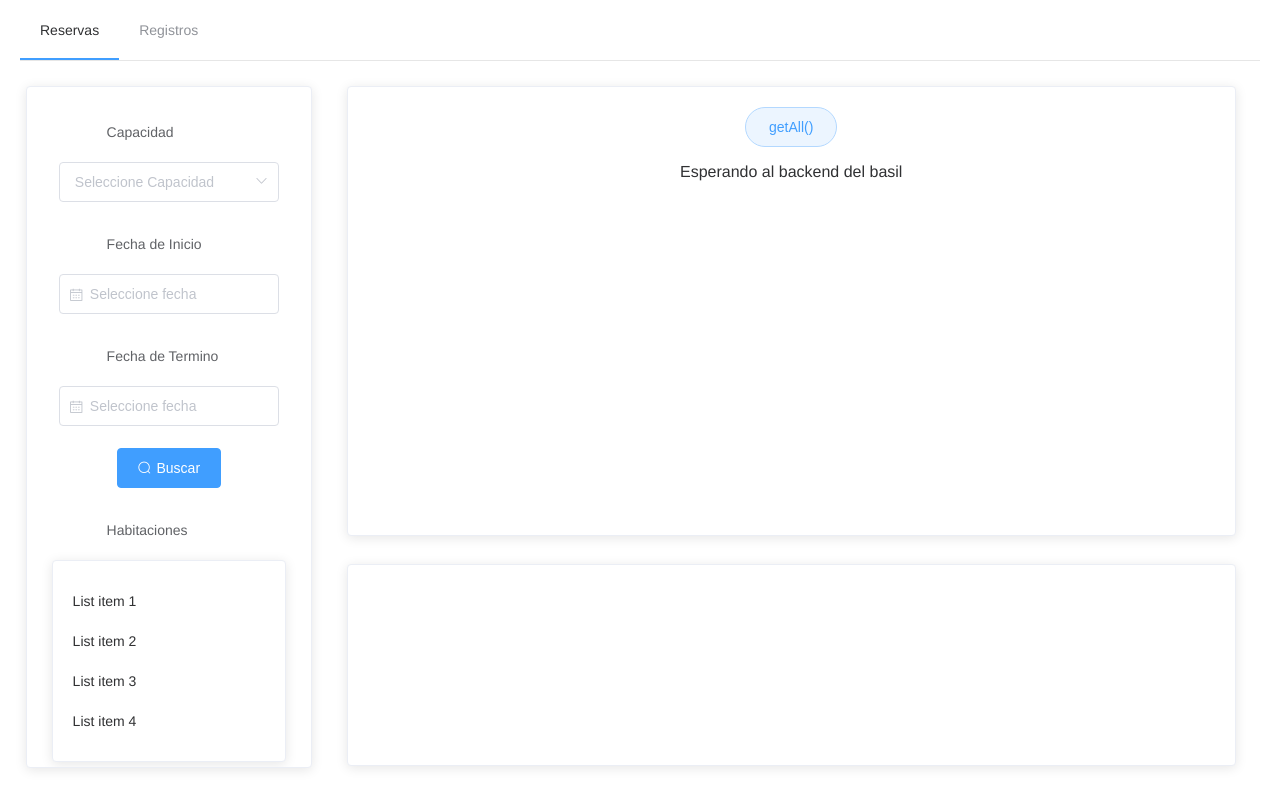
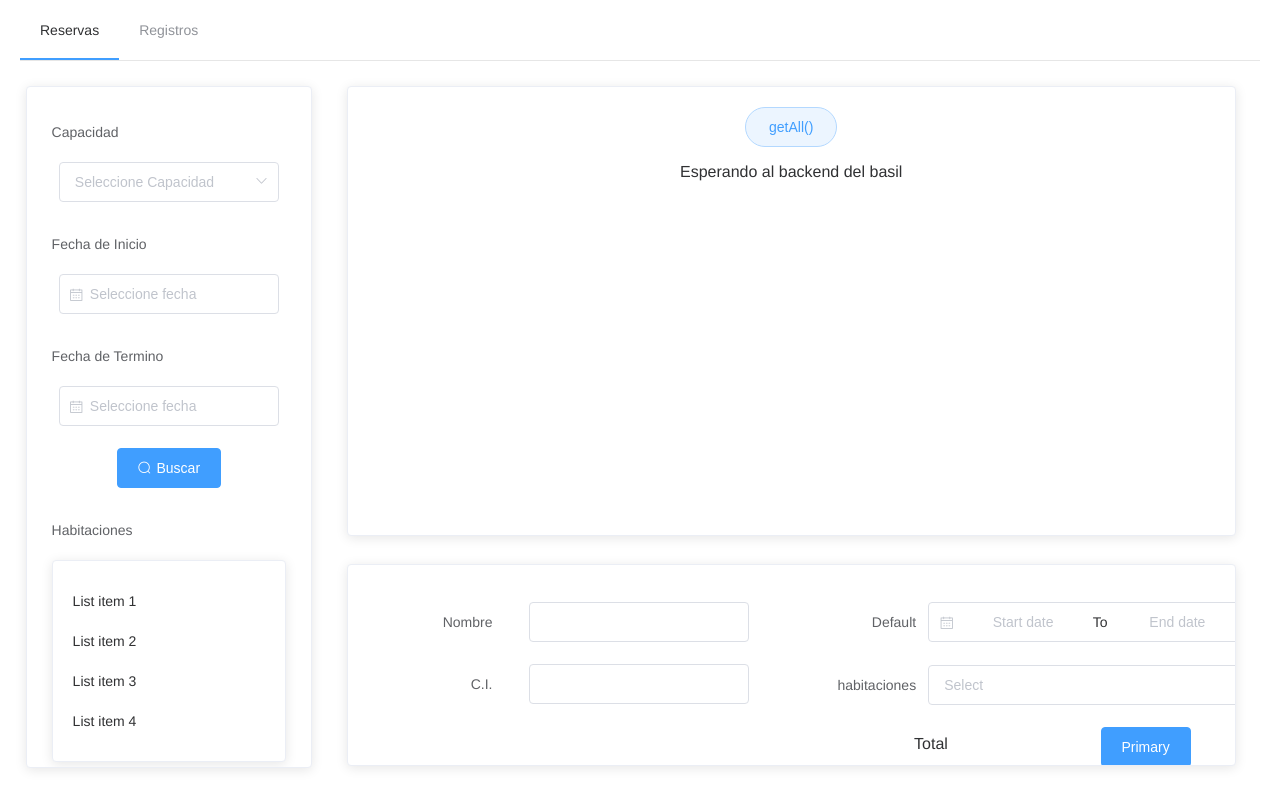
Before and after one commit to Kakoo8/TingesoFront, a Vue app: page /#/ in a window 1280 px wide. Built offline with nearby package versions, Linux system fonts and the light colour scheme.

Commit message:
CHG: se agregan botones a componente reservation + ordenamiento codigo

```diff
--- a/src/components/FilterRack.vue
+++ b/src/components/FilterRack.vue
@@ -1,110 +1,67 @@
 <template>
-    <el-card class="box-card filters" id="main-box" >
-
-      <el-form ref="form" class="form" :model="form" label-position= "top" label-width="auto" >
-
-        <el-form-item  label="Capacidad">
-
+  <el-card class="box-card filters" id="main-box">
+    <el-form ref="form" class="form" :model="form" label-position="top" label-width="auto">
+      <el-form-item label="Capacidad">
         <div class="block">
-
-            <el-select  v-model="value" clearable placeholder="Seleccione Capacidad" >
-              <el-option>
-
-              </el-option>
+          <el-select v-model="value" clearable placeholder="Seleccione Capacidad">
+            <el-option value="prueba" label="prueba2"></el-option>
           </el-select>
-
         </div>
-
       </el-form-item>
 
       <el-form-item label="Fecha de Inicio">
-
         <div class="block">
-
-            <el-date-picker
-                v-model="value1"
-                type="date"
-                placeholder="Seleccione fecha">
-            </el-date-picker>
-
+          <el-date-picker v-model="value1" type="date" placeholder="Seleccione fecha"></el-date-picker>
         </div>
-
       </el-form-item>
 
       <el-form-item label="Fecha de Termino">
-
         <div class="block">
-
-            <el-date-picker
-                v-model="value2"
-                type="date"
-                placeholder="Seleccione fecha">
-            </el-date-picker>
-
+          <el-date-picker v-model="value2" type="date" placeholder="Seleccione fecha"></el-date-picker>
         </div>
-
       </el-form-item>
 
-        <el-form-item label="">
-
+      <el-form-item label>
         <div class="block">
-
-              <el-button  type="primary" icon="el-icon-search">Buscar</el-button>
-
+          <el-button type="primary" icon="el-icon-search">Buscar</el-button>
         </div>
-
       </el-form-item>
 
       <el-form-item label="Habitaciones">
-
         <el-card class="box-card">
-
-              <div v-for="o in 4" :key="o" class="text item">
-              {{'List item ' + o }}
-              </div>
-
+          <div v-for="o in 4" :key="o" class="text item">{{'List item ' + o }}</div>
         </el-card>
-
       </el-form-item>
-
     </el-form>
-
   </el-card>
 </template>
+
 
 <style>
 #main-box {
     height: 85vh;
 }
-  .el-input__inner{
+.el-input__inner {
     width: 220px;
 }
-  .form{
+.form {
     text-align: left;
     padding: 5px;
 }
-    .block{
+.block {
     text-align: center;
 }
-  .el-form-item__label{
-    padding-left: 55px !important;
-  }
-
 </style>
 
 <script>
 export default {
     data() {
         return {
-        pickerOptions: {
-          disabledDate(time) {
-            return time.getTime() > Date.now();
-          },
-
-        },
+            value: '',
             value1: '',
             value2: '',
-      };
+            form: {},
         }
-  };
+    },
+}
 </script>
--- a/src/components/NavBar.vue
+++ b/src/components/NavBar.vue
@@ -10,7 +10,6 @@
       data() {
           return {
               activeIndex: '1',
-              activeIndex2: '1'
           };
       },
       methods: {
--- a/src/components/Rack.vue
+++ b/src/components/Rack.vue
@@ -1,37 +1,31 @@
 <template>
   <el-col :span="24" id="rack">
     <el-card class="box-card" id="rack-box">
-            <el-button type="primary" v-on:click="getAll()" round plain>getAll()</el-button>
+      <el-button type="primary" @click="getAll()" round plain>getAll()</el-button>
       <p>{{rooms}}</p>
     </el-card>
   </el-col>
 </template>
 
 <script>
-import axios from "axios";
+import axios from 'axios'
 
 export default {
     data() {
         return {
-            rooms: "Esperando al backend del basil"
+            rooms: 'Esperando al backend del basil',
         }
     },
 
-    props: [
-
-    ],
+    props: [],
 
     methods: {
         getAll() {
-            axios.get("http://157.230.12.110:8080/api/rooms").
-            then(
-                (response) => {
-                    this.rooms = response.data;
-                }
-            )
-        }
-    }
-
+            axios.get('http://157.230.12.110:8080/api/rooms').then(response => {
+                this.rooms = response.data
+            })
+        },
+    },
 }
 </script>
 
@@ -46,5 +40,4 @@ export default {
 #register {
     height: 25vh;
 }
-
 </style>
--- a/src/components/Reservation.vue
+++ b/src/components/Reservation.vue
@@ -2,17 +2,114 @@
   <el-row>
     <el-col :span="24">
       <el-card class="box-card">
+        <el-row>
+          <el-form ref="form" :model="form" label-width="120px">
+            <el-col :span="12">
+              <el-row>
+                <el-form-item label="Nombre">
+                  <el-input v-model="form.name"></el-input>
+                </el-form-item>
+                <el-form-item label="C.I.">
+                  <el-input v-model="form.ci"></el-input>
+                </el-form-item>
+              </el-row>
+            </el-col>
+            <el-col :span="12">
+              <el-form-item label="Default">
+                <el-date-picker
+                  v-model="value1"
+                  type="daterange"
+                  range-separator="To"
+                  start-placeholder="Start date"
+                  end-placeholder="End date"
+                ></el-date-picker>
+              </el-form-item>
+              <el-form-item label="habitaciones">
+                <el-select v-model="value" placeholder="Select" id="selector-bedrooms">
+                  <el-option
+                    v-for="item in options"
+                    :key="item.value"
+                    :label="item.label"
+                    :value="item.value"
+                  ></el-option>
+                </el-select>
+              </el-form-item>
+              <el-row>
+                <el-col :span="12" id="total">Total</el-col>
+                <el-col :span="12" id="sendButton">
+                  <el-button type="primary">Primary</el-button>
+                </el-col>
+              </el-row>
+            </el-col>
+          </el-form>
+        </el-row>
       </el-card>
     </el-col>
   </el-row>
 </template>
 
 <script>
-
+export default {
+    data() {
+        return {
+            form: {
+                name: '',
+                ci: '',
+                date1: '',
+                date2: '',
+                delivery: false,
+                type: [],
+                resource: '',
+                desc: '',
+            },
+            value1: '',
+            options: [
+                {
+                    value: 'Option1',
+                    label: 'Option1',
+                },
+                {
+                    value: 'Option2',
+                    label: 'Option2',
+                },
+                {
+                    value: 'Option3',
+                    label: 'Option3',
+                },
+                {
+                    value: 'Option4',
+                    label: 'Option4',
+                },
+                {
+                    value: 'Option5',
+                    label: 'Option5',
+                },
+            ],
+            value: '',
+        }
+    },
+    methods: {
+        onSubmit() {
+            console.log('submit!')
+        },
+    },
+}
 </script>
 
 <style>
 .box-card {
     height: 25vh;
 }
+#selector-bedrooms {
+    width: 350px;
+}
+
+#total {
+    padding-left: 15%;
+}
+
+#sendButton {
+    padding-left: 25%;
+    padding-top: 0%;
+}
 </style>
```
Lines whose indentation alone changed are shown as unchanged.
